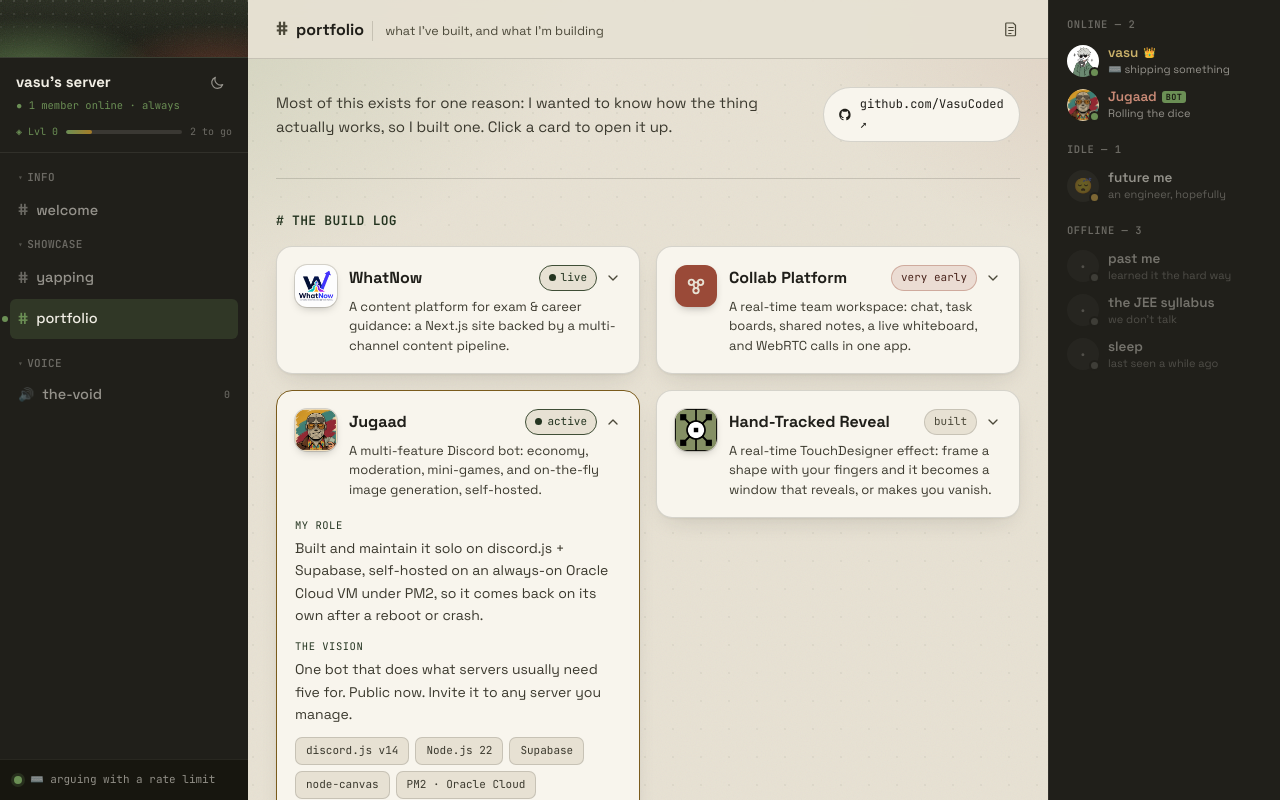
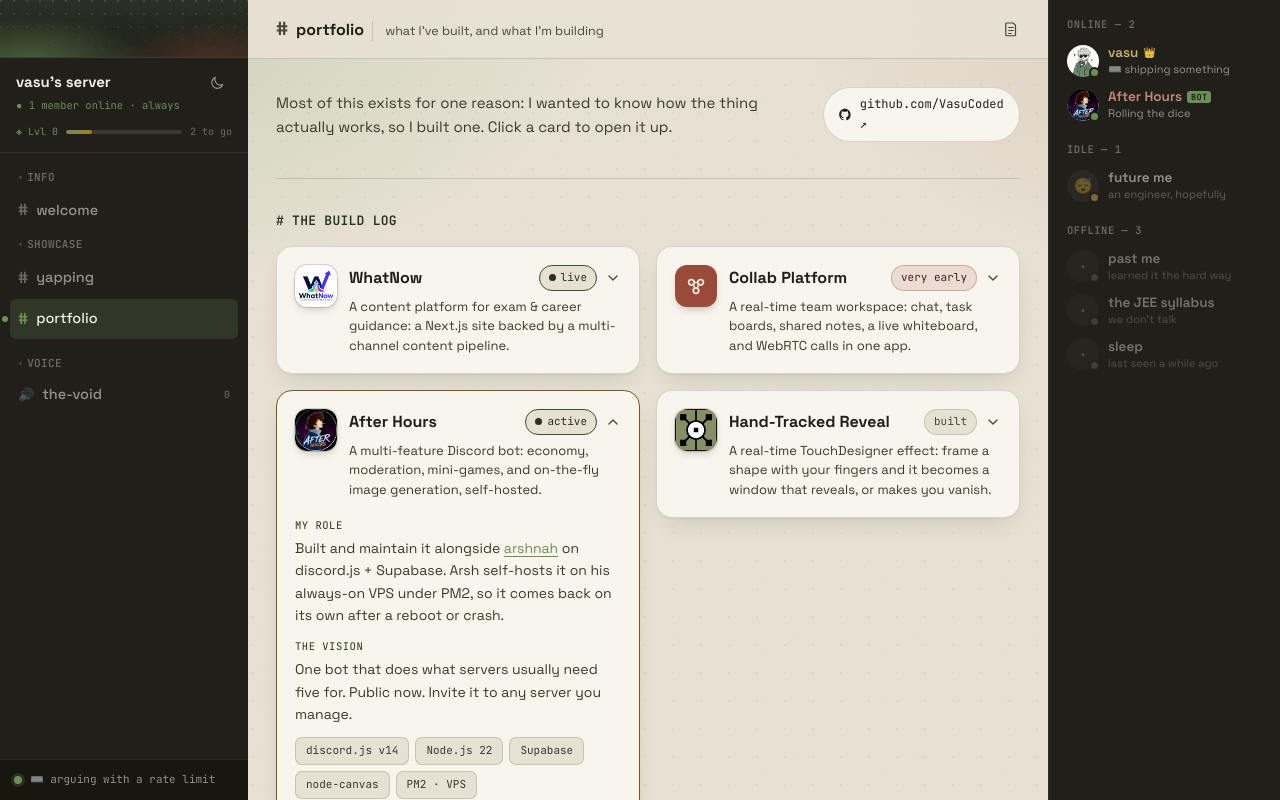
Before and after one commit to VasuCoded/Portfolio-Website, a Next.js app: page /portfolio in a window 1280 px wide. Both pictures are taken after a click on the button 458 px from the left and 453 px from the top of the page. Shown: the top 800 px of the page. Built offline with nearby package versions, Linux system fonts and the light colour scheme.

Commit message:
Rename Jugaad bot to After Hours, credit arshnah as co-builder

```diff
--- a/src/app/portfolio/page.tsx
+++ b/src/app/portfolio/page.tsx
@@ -124,9 +124,9 @@
 
             <Reveal delay={0.12}>
               <SpotlightCard
-                logo="/projects/jugaad.png"
+                logo="/projects/afterhours.png"
                 accent="#7A5B1C"
-                title="Jugaad"
+                title="After Hours"
                 tagline="A multi-feature Discord bot: economy, moderation, mini-games, and on-the-fly image generation, self-hosted."
                 meta={
                   <span className="meta-tag live">
@@ -138,9 +138,12 @@
                 <div className="spot-field">
                   <span className="spot-k">My role</span>
                   <p>
-                    Built and maintain it solo on discord.js + Supabase, self-hosted on an
-                    always-on Oracle Cloud VM under PM2, so it comes back on its own after a
-                    reboot or crash.
+                    Built and maintain it alongside{" "}
+                    <a href="https://arshnah.in" target="_blank" rel="noopener" className="td-link">
+                      arshnah
+                    </a>
+                    {" "}on discord.js + Supabase. Arsh self-hosts it on his always-on VPS under
+                    PM2, so it comes back on its own after a reboot or crash.
                   </p>
                 </div>
                 <div className="spot-field">
@@ -155,10 +158,10 @@
                   <span className="tech-chip">Node.js 22</span>
                   <span className="tech-chip">Supabase</span>
                   <span className="tech-chip">node-canvas</span>
-                  <span className="tech-chip">PM2 · Oracle Cloud</span>
+                  <span className="tech-chip">PM2 · VPS</span>
                 </div>
                 <div className="spot-links">
-                  <a className="btn btn-fill btn-sm" href="https://jugaadbot.vercel.app/" target="_blank" rel="noopener">
+                  <a className="btn btn-fill btn-sm" href="https://afterhours.arshnah.in/" target="_blank" rel="noopener">
                     Website ↗
                   </a>
                 </div>
--- a/src/components/MemberList.tsx
+++ b/src/components/MemberList.tsx
@@ -10,11 +10,11 @@
   "⌨️ shipping something",
 ];
 
-const JUGAAD_STATUS = ["Playing /coinflip", "Rolling the dice", "Paying out rokda"];
+const AFTERHOURS_STATUS = ["Playing /coinflip", "Rolling the dice", "Paying out rokda"];
 
 export default function MemberList() {
   const vasuStatus = useCycle(VASU_STATUS, 3800);
-  const jugaadStatus = useCycle(JUGAAD_STATUS, 4600);
+  const afterhoursStatus = useCycle(AFTERHOURS_STATUS, 4600);
 
   return (
     <aside className="member-list" aria-label="members">
@@ -47,30 +47,30 @@
 
       <a
         className="member bot"
-        href="https://jugaadbot.vercel.app/"
+        href="https://afterhours.arshnah.in/"
         target="_blank"
         rel="noopener"
       >
         <div className="member-av">
           <div className="member-bot-icon">
-            <Image src="/projects/jugaad.png" alt="" width={32} height={32} />
+            <Image src="/projects/afterhours.png" alt="" width={32} height={32} />
           </div>
           <span className="member-presence online" />
         </div>
         <div className="member-meta">
           <div className="member-name">
-            Jugaad <span className="bot-tag">BOT</span>
+            After Hours <span className="bot-tag">BOT</span>
           </div>
           <div className="member-status">
             <AnimatePresence mode="wait">
               <motion.span
-                key={jugaadStatus}
+                key={afterhoursStatus}
                 initial={{ opacity: 0 }}
                 animate={{ opacity: 1 }}
                 exit={{ opacity: 0 }}
                 transition={{ duration: 0.3 }}
               >
-                {jugaadStatus}
+                {afterhoursStatus}
               </motion.span>
             </AnimatePresence>
           </div>
--- a/src/components/ProjectIcons.tsx
+++ b/src/components/ProjectIcons.tsx
@@ -1,5 +1,5 @@
 /** Fallback mark for projects without a real logo file.
- *  (WhatNow, Jugaad and TouchDesigner use their actual logos from
+ *  (WhatNow, After Hours and TouchDesigner use their actual logos from
  *  /public/projects — only Collab Platform still needs a drawn icon.) */
 export function CollabIcon() {
   return (
--- a/src/components/StatusTicker.tsx
+++ b/src/components/StatusTicker.tsx
@@ -7,7 +7,7 @@
   "🎧 BoyWithUke — Two Moons",
   "📖 down an SCP rabbit hole",
   "⌨️ arguing with a rate limit",
-  "🛠️ poking at Jugaad",
+  "🛠️ poking at After Hours",
   "☕ JEE prep, allegedly",
   "🗺️ redrawing a containment site",
 ];
--- a/src/components/TypingDots.tsx
+++ b/src/components/TypingDots.tsx
@@ -2,7 +2,7 @@
 
 import { useCycle } from "@/lib/useCycle";
 
-const WHO = ["Jugaad", "future me", "the group chat"];
+const WHO = ["After Hours", "future me", "the group chat"];
 
 export default function TypingDots() {
   const who = useCycle(WHO, 4200);
```
Also changed, not shown: public/projects/afterhours.png (added).
